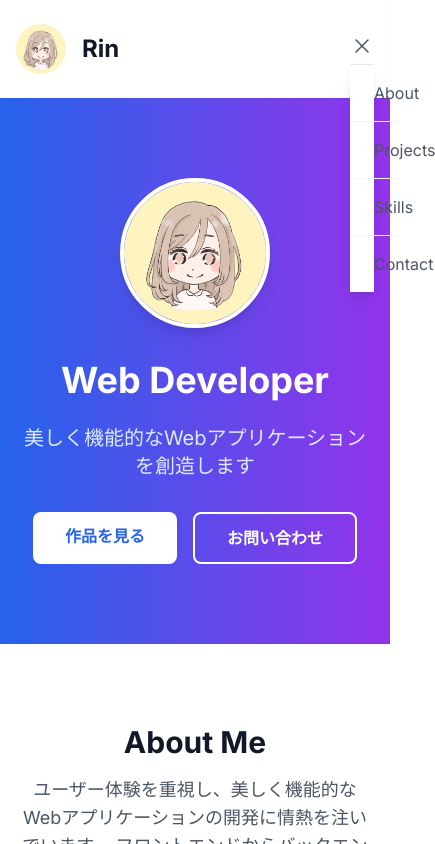
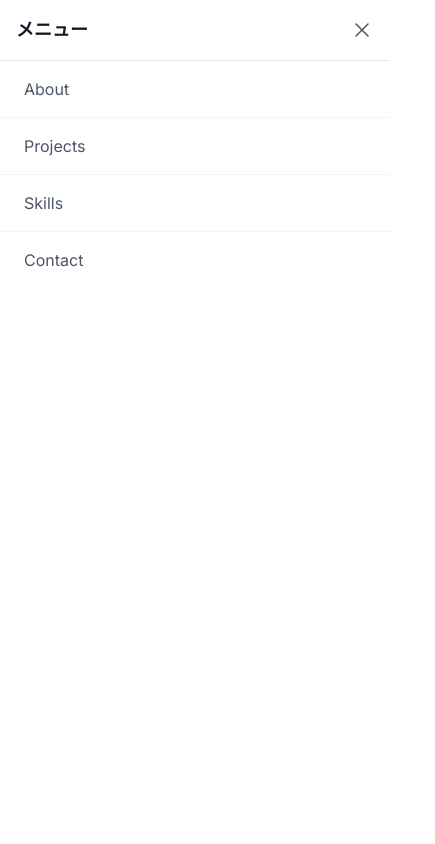
Before and after one commit to rin-teaholic/rin-teaholic.github.io, a Next.js app: page / in a window 390 px wide. Both pictures are taken after a click on the button 362 px from the left and 46 px from the top of the page. Shown: the top 844 px of the page, 435 px wide, since content can reach past the window. Built offline with nearby package versions, Linux system fonts and the light colour scheme.

Commit message:
style: update navigation component styling

```diff
--- a/src/components/navigation.tsx
+++ b/src/components/navigation.tsx
@@ -32,8 +32,21 @@ export default function Navigation() {
 
 			{/* Mobile Navigation - 全幅で表示 */}
 			{isMenuOpen && (
-				<div className="md:hidden absolute top-full left-0 right-0 bg-white shadow-lg border-t border-gray-200 z-50">
-					<nav className="flex flex-col space-y-0">
+				<div className="md:hidden fixed top-0 left-0 right-0 bottom-0 bg-white z-50">
+					<div className="flex flex-col h-full">
+						{/* Header with close button */}
+						<div className="flex justify-between items-center p-4 border-b border-gray-200">
+							<h2 className="text-lg font-semibold text-gray-900">メニュー</h2>
+							<button
+								onClick={() => setIsMenuOpen(false)}
+								className="text-gray-600 hover:text-gray-900"
+							>
+								<XMarkIcon className="h-6 w-6" />
+							</button>
+						</div>
+
+						{/* Navigation links */}
+						<nav className="flex flex-col flex-1">
 							<a
 								href="#about"
 								className="text-gray-600 hover:text-gray-900 hover:bg-gray-50 px-6 py-4 border-b border-gray-100"
@@ -64,6 +77,7 @@ export default function Navigation() {
 							</a>
 						</nav>
 					</div>
+				</div>
 			)}
 		</>
 	)
```
Lines whose indentation alone changed are shown as unchanged.
